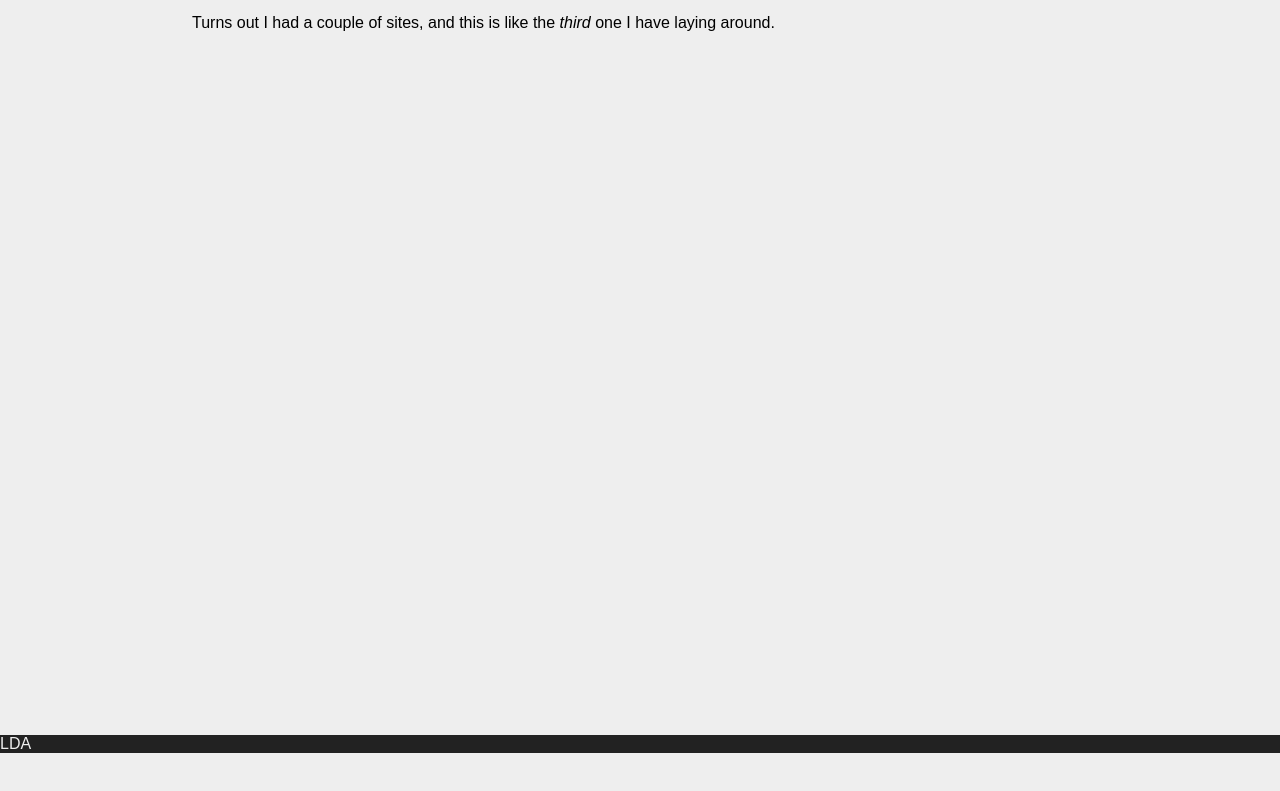
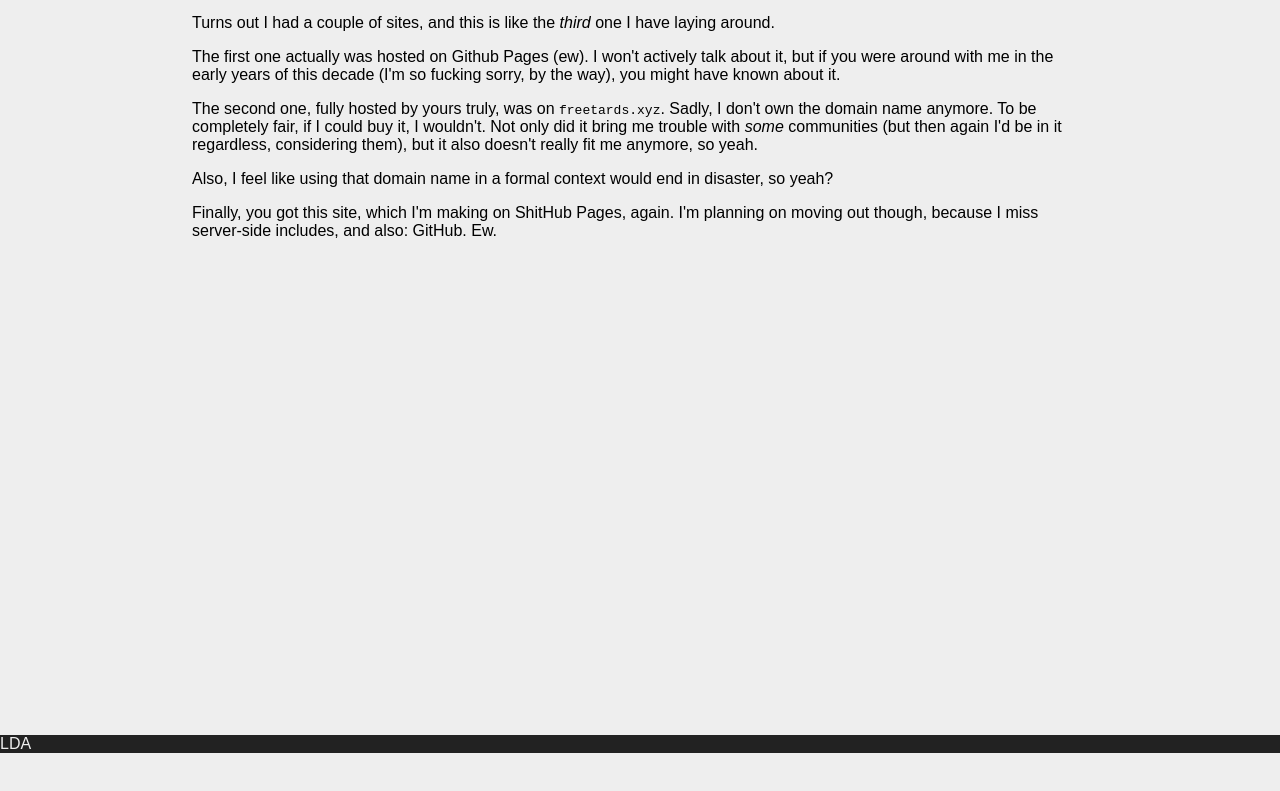
Before and after one commit to seija-amanojaku/seija-amanojaku.github.io, a plain HTML site: page third.html in a window 1280 px wide. Shown: the part 47-838 px from the top of the page. Drawn offline with Linux system fonts and the light colour scheme.

Commit message:
[ADD/WIP] AAAAAAAAAA

```diff
--- a/third.html
+++ b/third.html
@@ -17,6 +17,25 @@
                 Turns out I had a couple of sites, and this is like the <em>third</em> one I
                 have laying around.
             </p>
+            <p>
+                The first one actually was hosted on Github Pages (ew). I won't actively talk about
+                it, but if you were around with me in the early years of this decade (I'm so fucking
+                sorry, by the way), you might have known about it.
+            </p>
+            <p>
+                The second one, fully hosted by yours truly, was on <code>freetards.xyz</code>. Sadly,
+                I don't own the domain name anymore. To be completely fair, if I could buy it, I wouldn't.
+                Not only did it bring me trouble with <em>some</em> communities (but then again I'd be in it
+                regardless, considering them), but it also doesn't really fit me anymore, so yeah.
+            </p>
+            <p>
+                Also, I feel like using that domain name in a formal context would end in disaster, so yeah?
+            </p>
+
+            <p>
+                Finally, you got this site, which I'm making on ShitHub Pages, again. I'm planning on moving
+                out though, because I miss server-side includes, and also: GitHub. Ew.
+            </p>
         </div>
     </body>
 
```
Also changed, not shown: index.html (+4 -0 lines).
